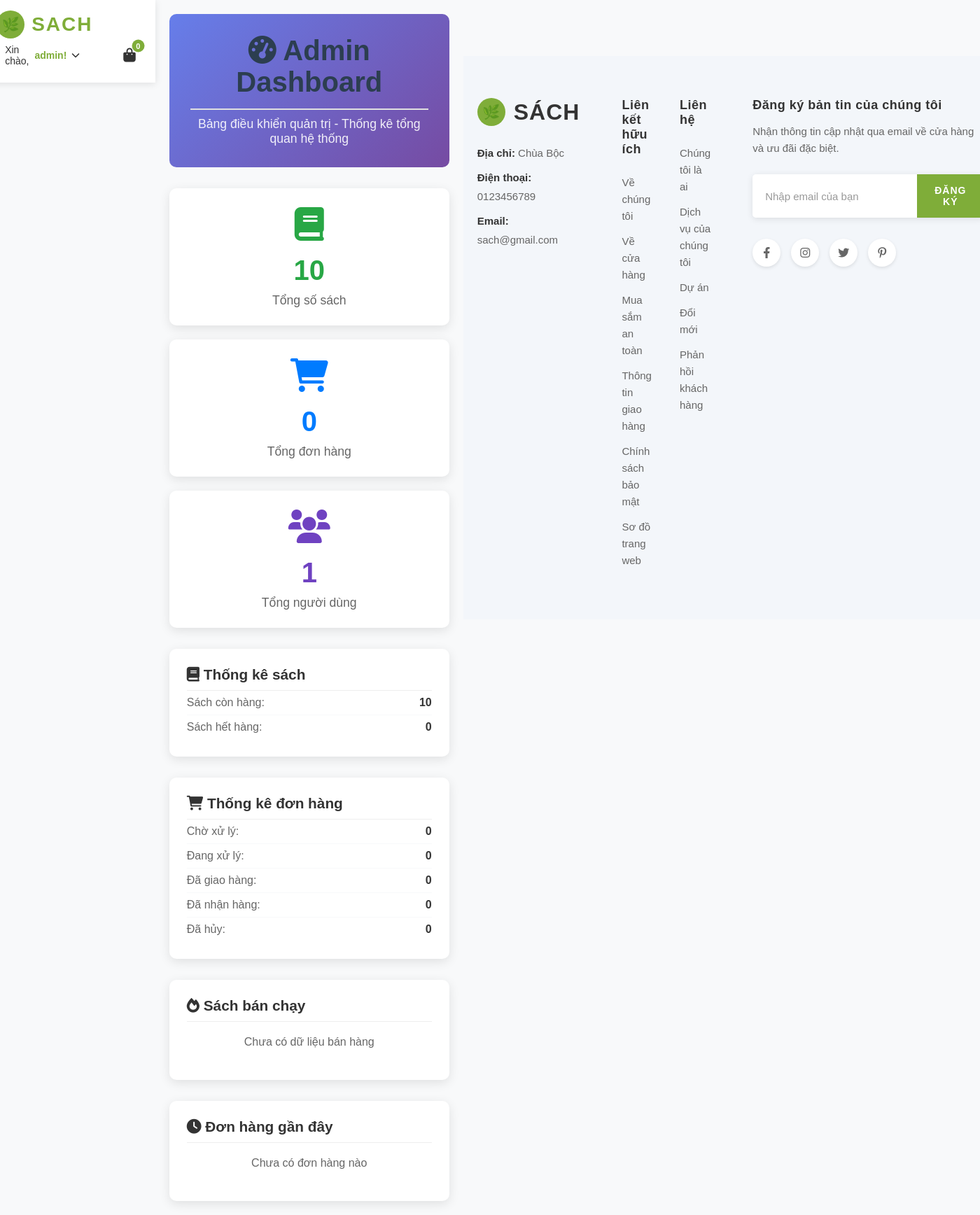
After one commit to Phuongthietkeweb/bansach, a Django app: page /admin-dashboard/ in a window 1400 px wide. The commit adds this page. Shown: the whole page at 70% size. Run offline with Django 5.2, Linux system fonts and the light colour scheme; a user stored in the database is signed in; data comes from the database, SQL or seed files in the repository; both versions use the stored data as it was after the commit; data that the repository does not hold is empty.

Commit message:
Xây dựng trang dashboard + fake data

```diff
--- a/bookstore/apps/books/urls.py
+++ b/bookstore/apps/books/urls.py
@@ -12,6 +12,8 @@ urlpatterns = [
     path('logout/', views.logout_view, name='logout'),
     path('profile/', views.profile_view, name='profile'),
 
+    # Admin dashboard
+    path('admin-dashboard/', views.admin_dashboard_view, name='admin_dashboard'),
 
     path('', views.book_list_view, name='list'),              # /books/ - Danh sách sách
     path('<slug:slug>/', views.book_detail_view, name='detail'), # /books/ten-sach/ - Chi tiết sách
--- a/bookstore/apps/books/views.py
+++ b/bookstore/apps/books/views.py
@@ -4,10 +4,13 @@ from django.contrib.auth.decorators import login_required, user_passes_test
 from django.contrib.auth.models import User
 from django.contrib.auth import logout
 from django.contrib import messages
-from django.db.models import Q
+from django.db.models import Q, Sum, Count
 from django.core.paginator import Paginator
 from .models import Book, Category
 from .forms import CustomUserCreationForm
+from orders.models import Order, OrderItem
+from datetime import datetime, timedelta
+from django.utils import timezone
 
 
 def book_list_view(request):
@@ -110,3 +113,89 @@ def logout_view(request):
 @login_required
 def profile_view(request):
     return render(request, 'user/profile.html')
+
+
+def is_admin(user):
+    """Check if user is admin"""
+    return user.is_authenticated and user.is_staff
+
+@user_passes_test(is_admin)
+def admin_dashboard_view(request):
+    """Trang dashboard admin với thống kê"""
+
+    # Thống kê cơ bản
+    total_books = Book.objects.count()
+    total_orders = Order.objects.count()
+    total_users = User.objects.count()
+
+    # Thống kê sách
+    books_in_stock = Book.objects.filter(stock__gt=0).count()
+    books_out_of_stock = Book.objects.filter(stock=0).count()
+
+    # Thống kê đơn hàng theo trạng thái
+    orders_pending = Order.objects.filter(status='pending').count()
+    orders_processing = Order.objects.filter(status='processing').count()
+    orders_shipped = Order.objects.filter(status='shipped').count()
+    orders_delivered = Order.objects.filter(status='delivered').count()
+    orders_cancelled = Order.objects.filter(status='cancelled').count()
+
+    # Thống kê doanh thu
+    total_revenue = Order.objects.filter(
+        status__in=['delivered', 'shipped']
+    ).aggregate(
+        total=Sum('total_amount')
+    )['total'] or 0
+
+    # Thống kê trong 30 ngày qua
+    thirty_days_ago = timezone.now() - timedelta(days=30)
+    recent_orders = Order.objects.filter(created_at__gte=thirty_days_ago).count()
+    recent_revenue = Order.objects.filter(
+        created_at__gte=thirty_days_ago,
+        status__in=['delivered', 'shipped']
+    ).aggregate(
+        total=Sum('total_amount')
+    )['total'] or 0
+
+    # Top 5 sách bán chạy
+    top_books = OrderItem.objects.values('book__title', 'book__author').annotate(
+        total_sold=Sum('quantity')
+    ).order_by('-total_sold')[:5]
+
+    # Đơn hàng gần đây (5 đơn mới nhất)
+    recent_orders_list = Order.objects.select_related('user').order_by('-created_at')[:5]
+
+    # Thống kê theo danh mục
+    categories_stats = Category.objects.annotate(
+        book_count=Count('book'),
+        sold_count=Sum('book__orderitem__quantity')
+    ).order_by('-book_count')[:5]
+
+    context = {
+        # Thống kê tổng quan
+        'total_books': total_books,
+        'total_orders': total_orders,
+        'total_users': total_users,
+        'total_revenue': total_revenue,
+
+        # Thống kê sách
+        'books_in_stock': books_in_stock,
+        'books_out_of_stock': books_out_of_stock,
+
+        # Thống kê đơn hàng
+        'orders_pending': orders_pending,
+        'orders_processing': orders_processing,
+        'orders_shipped': orders_shipped,
+        'orders_delivered': orders_delivered,
+        'orders_cancelled': orders_cancelled,
+
+        # Thống kê 30 ngày
+        'recent_orders': recent_orders,
+        'recent_revenue': recent_revenue,
+
+        # Chi tiết
+        'top_books': top_books,
+        'recent_orders_list': recent_orders_list,
+        'categories_stats': categories_stats,
+    }
+
+    return render(request, 'admin/dashboard.html', context)
--- a/bookstore/static/css/book_detail.css
+++ b/bookstore/static/css/book_detail.css
@@ -182,10 +182,14 @@
     box-shadow: 0 4px 8px rgba(0,0,0,0.1);
 }
 
-.book-info h2 {
+.book-info  div h2 {
     color: #333;
     margin-bottom: 20px;
     font-size: 24px;
+}
+
+.book-info div {
+    padding: 10px;
 }
 
 .price-highlight {
--- /dev/null
+++ b/bookstore/templates/admin/dashboard.html
@@ -0,0 +1,345 @@
+{% extends 'base.html' %}
+{% load static %}
+
+{% block title %}Admin Dashboard - Bảng Điều Khiển{% endblock %}
+
+{% block extra_css %}
+<style>
+    body {
+        background-color: #f8f9fa;
+    }
+
+    .dashboard-container {
+        max-width: 1400px;
+        margin: 0 auto;
+        padding: 20px;
+    }
+
+    .dashboard-header {
+        background: linear-gradient(135deg, #667eea 0%, #764ba2 100%);
+        color: white;
+        padding: 30px;
+        border-radius: 10px;
+        margin-bottom: 30px;
+        text-align: center;
+    }
+
+    .dashboard-header h1 {
+        margin: 0;
+        font-size: 2.5rem;
+        font-weight: 700;
+    }
+
+    .dashboard-header p {
+        margin: 10px 0 0 0;
+        opacity: 0.9;
+        font-size: 1.1rem;
+    }
+
+    .stats-grid {
+        display: grid;
+        grid-template-columns: repeat(auto-fit, minmax(250px, 1fr));
+        gap: 20px;
+        margin-bottom: 30px;
+    }
+
+    .stat-card {
+        background: white;
+        border-radius: 10px;
+        padding: 25px;
+        box-shadow: 0 4px 15px rgba(0,0,0,0.1);
+        text-align: center;
+        transition: transform 0.3s ease;
+    }
+
+    .stat-card:hover {
+        transform: translateY(-5px);
+    }
+
+    .stat-icon {
+        font-size: 3rem;
+        margin-bottom: 15px;
+    }
+
+    .stat-number {
+        font-size: 2.5rem;
+        font-weight: 700;
+        margin-bottom: 10px;
+    }
+
+    .stat-label {
+        color: #666;
+        font-size: 1.1rem;
+        font-weight: 500;
+    }
+
+    .books { color: #28a745; }
+    .orders { color: #007bff; }
+    .users { color: #6f42c1; }
+    .revenue { color: #fd7e14; }
+
+    .section-title {
+        font-size: 1.5rem;
+        font-weight: 600;
+        margin-bottom: 20px;
+        color: #333;
+        border-bottom: 2px solid #007bff;
+        padding-bottom: 10px;
+    }
+
+    .info-grid {
+        display: grid;
+        grid-template-columns: repeat(auto-fit, minmax(400px, 1fr));
+        gap: 30px;
+        margin-bottom: 30px;
+    }
+
+    .info-card {
+        background: white;
+        border-radius: 10px;
+        padding: 25px;
+        box-shadow: 0 4px 15px rgba(0,0,0,0.1);
+    }
+
+    .info-card h3 {
+        margin-top: 0;
+        color: #333;
+        font-size: 1.3rem;
+        border-bottom: 1px solid #eee;
+        padding-bottom: 10px;
+    }
+
+    .status-item {
+        display: flex;
+        justify-content: space-between;
+        padding: 8px 0;
+        border-bottom: 1px solid #f8f9fa;
+    }
+
+    .status-item:last-child {
+        border-bottom: none;
+    }
+
+    .status-label {
+        color: #666;
+    }
+
+    .status-value {
+        font-weight: 600;
+        color: #333;
+    }
+
+    .list-item {
+        padding: 10px 0;
+        border-bottom: 1px solid #f8f9fa;
+        display: flex;
+        justify-content: space-between;
+        align-items: center;
+    }
+
+    .list-item:last-child {
+        border-bottom: none;
+    }
+
+    .item-info {
+        flex: 1;
+    }
+
+    .item-title {
+        font-weight: 600;
+        color: #333;
+        font-size: 0.95rem;
+    }
+
+    .item-subtitle {
+        color: #666;
+        font-size: 0.85rem;
+        margin-top: 2px;
+    }
+
+    .item-value {
+        font-weight: 600;
+        color: #007bff;
+    }
+
+    .quick-actions {
+        background: white;
+        border-radius: 10px;
+        padding: 25px;
+        box-shadow: 0 4px 15px rgba(0,0,0,0.1);
+        text-align: center;
+    }
+
+    .btn-group {
+        display: flex;
+        gap: 15px;
+        justify-content: center;
+        flex-wrap: wrap;
+    }
+
+    .btn {
+        padding: 12px 24px;
+        border-radius: 6px;
+        text-decoration: none;
+        font-weight: 600;
+        display: inline-flex;
+        align-items: center;
+        gap: 8px;
+        transition: all 0.3s ease;
+        border: none;
+        cursor: pointer;
+    }
+
+    .btn-primary {
+        background: #007bff;
+        color: white;
+    }
+
+    .btn-success {
+        background: #28a745;
+        color: white;
+    }
+
+    .btn-info {
+        background: #17a2b8;
+        color: white;
+    }
+
+    .btn:hover {
+        transform: translateY(-2px);
+        box-shadow: 0 4px 15px rgba(0,0,0,0.2);
+    }
+
+    @media (max-width: 768px) {
+        .dashboard-container {
+            padding: 15px;
+        }
+
+        .stats-grid {
+            grid-template-columns: repeat(auto-fit, minmax(200px, 1fr));
+        }
+
+        .info-grid {
+            grid-template-columns: 1fr;
+        }
+
+        .btn-group {
+            flex-direction: column;
+        }
+    }
+</style>
+{% endblock %}
+
+{% block content %}
+<div class="dashboard-container">
+    <div class="dashboard-header">
+        <h1><i class="fas fa-tachometer-alt"></i> Admin Dashboard</h1>
+        <p>Bảng điều khiển quản trị - Thống kê tổng quan hệ thống</p>
+    </div>
+
+    <!-- Thống kê chính -->
+    <div class="stats-grid">
+        <div class="stat-card">
+            <div class="stat-icon books">
+                <i class="fas fa-book"></i>
+            </div>
+            <div class="stat-number books">{{ total_books }}</div>
+            <div class="stat-label">Tổng số sách</div>
+        </div>
+
+        <div class="stat-card">
+            <div class="stat-icon orders">
+                <i class="fas fa-shopping-cart"></i>
+            </div>
+            <div class="stat-number orders">{{ total_orders }}</div>
+            <div class="stat-label">Tổng đơn hàng</div>
+        </div>
+
+        <div class="stat-card">
+            <div class="stat-icon users">
+                <i class="fas fa-users"></i>
+            </div>
+            <div class="stat-number users">{{ total_users }}</div>
+            <div class="stat-label">Tổng người dùng</div>
+        </div>
+
+
+    </div>
+
+    <!-- Thông tin chi tiết -->
+    <div class="info-grid">
+        <!-- Thống kê sách -->
+        <div class="info-card">
+            <h3><i class="fas fa-book"></i> Thống kê sách</h3>
+            <div class="status-item">
+                <span class="status-label">Sách còn hàng:</span>
+                <span class="status-value">{{ books_in_stock }}</span>
+            </div>
+            <div class="status-item">
+                <span class="status-label">Sách hết hàng:</span>
+                <span class="status-value">{{ books_out_of_stock }}</span>
+            </div>
+        </div>
+
+        <!-- Thống kê đơn hàng -->
+        <div class="info-card">
+            <h3><i class="fas fa-shopping-cart"></i> Thống kê đơn hàng</h3>
+            <div class="status-item">
+                <span class="status-label">Chờ xử lý:</span>
+                <span class="status-value">{{ orders_pending }}</span>
+            </div>
+            <div class="status-item">
+                <span class="status-label">Đang xử lý:</span>
+                <span class="status-value">{{ orders_processing }}</span>
+            </div>
+            <div class="status-item">
+                <span class="status-label">Đã giao hàng:</span>
+                <span class="status-value">{{ orders_shipped }}</span>
+            </div>
+            <div class="status-item">
+                <span class="status-label">Đã nhận hàng:</span>
+                <span class="status-value">{{ orders_delivered }}</span>
+            </div>
+            <div class="status-item">
+                <span class="status-label">Đã hủy:</span>
+                <span class="status-value">{{ orders_cancelled }}</span>
+            </div>
+        </div>
+
+
+        <!-- Top sách bán chạy -->
+        <div class="info-card">
+            <h3><i class="fas fa-fire"></i> Sách bán chạy</h3>
+            {% for book in top_books %}
+            <div class="list-item">
+                <div class="item-info">
+                    <div class="item-title">{{ book.book__title }}</div>
+                    <div class="item-subtitle">{{ book.book__author }}</div>
+                </div>
+                <div class="item-value">{{ book.total_sold }} cuốn</div>
+            </div>
+            {% empty %}
+            <p style="color: #666; text-align: center; margin: 20px 0;">Chưa có dữ liệu bán hàng</p>
+            {% endfor %}
+        </div>
+    </div>
+
+    <!-- Đơn hàng gần đây -->
+    <div class="info-card">
+        <h3><i class="fas fa-clock"></i> Đơn hàng gần đây</h3>
+        {% for order in recent_orders_list %}
+        <div class="list-item">
+            <div class="item-info">
+                <div class="item-title">Đơn hàng #{{ order.id }} - {{ order.full_name }}</div>
+                <div class="item-subtitle">{{ order.created_at|date:"d/m/Y H:i" }} - {{ order.get_status_display }}</div>
+            </div>
+            <div class="item-value">{{ order.get_total_with_shipping|floatformat:0 }}₫</div>
+        </div>
+        {% empty %}
+        <p style="color: #666; text-align: center; margin: 20px 0;">Chưa có đơn hàng nào</p>
+        {% endfor %}
+    </div>
+
+
+</div>
+{% endblock %}
--- a/bookstore/templates/components/header.html
+++ b/bookstore/templates/components/header.html
@@ -19,6 +19,7 @@
 
             <!-- Header Right Section -->
             <div class="header-right">
+
                 <!-- User Authentication -->
                 <div class="user-auth">
                     {% if user.is_authenticated %}
@@ -28,6 +29,14 @@
                                 <i class="fas fa-chevron-down dropdown-arrow"></i>
                             </span>
                             <div class="dropdown-menu" id="userDropdown">
+                                {% if user.is_staff %}
+                                <a href="{% url 'books:admin_dashboard' %}" class="dropdown-item">
+                                    <i class="fas fa-tachometer-alt"></i> Dashboard Admin
+                                </a>
+                                <a href="/admin/" class="dropdown-item">
+                                    <i class="fas fa-cog"></i> Quản trị Django
+                                </a>
+                                {% endif %}
                                 <a href="{% url 'orders:list'%}" class="dropdown-item">
                                     <i class="fas fa-shopping-cart"></i> Đơn mua
                                 </a>
```
Also changed, not shown: bookstore/apps/books/templates/books/book_detail.html (+8 -1 lines), bookstore/db.sqlite3, bookstore/media/books/0585937b9639e29da6efd6c7aa8f0b3d.jpg.webp (added), bookstore/media/books/216624ab5e54d0f15d4ac3bfb6e968a7.jpg.webp (added), bookstore/media/books/2582628bf067160b459d9b3f425050a9.jpg.webp (added), bookstore/media/books/4a8e49974b9cbe16500ad0e2e8708088.jpg.webp (added), bookstore/media/books/81caf151b9a230ac037e24349c7c8f90.jpg.webp (added), bookstore/media/books/8469d61f7c9a88c07936f8aff14ace7c.jpg.webp (added), bookstore/media/books/948c58240c700ad04ac05aec8bff7b67.jpg.webp (added), bookstore/media/books/b9f24a415536a3db40a81759a8955a89.jpg.webp (added), bookstore/media/books/cefa8cc641e90ccc6c32d81008ecff98.jpg.webp (added), bookstore/media/books/d7d57affcfba13e7f75d74d1e858e41e.jpg.webp (added).
